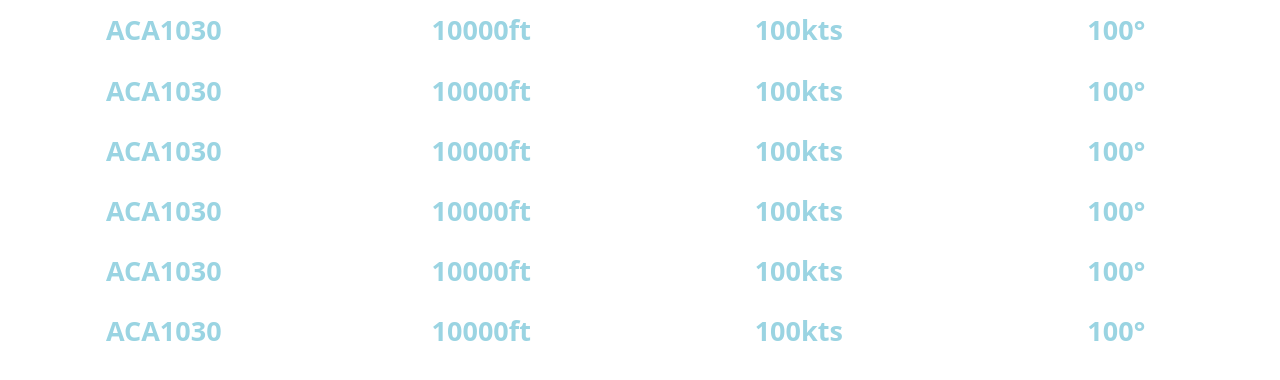
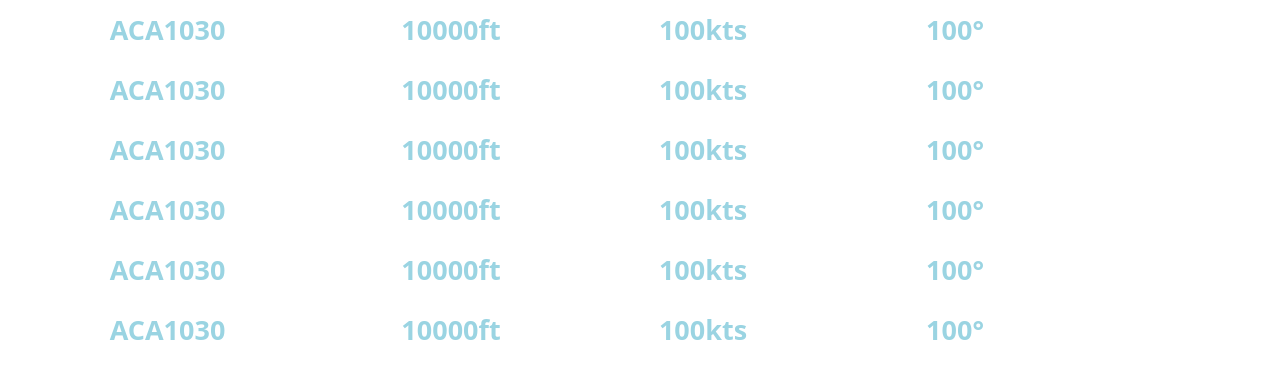
Before and after one commit to damiankliman/flightboard, a React (Vite) app: page / in a window 1280 px wide. Shown: the top 380 px of the page. Built offline with nearby package versions, Linux system fonts and the light colour scheme; no server answers.

Commit message:
update style

```diff
--- a/src/App.tsx
+++ b/src/App.tsx
@@ -37,7 +37,7 @@ function App() {
       track: 100,
     },
     {
-      hex: "000000",
+      hex: "000001",
       type: "Aircraft",
       flight: "ACA1030",
       alt_baro: 10000,
@@ -45,7 +45,7 @@ function App() {
       track: 100,
     },
     {
-      hex: "000000",
+      hex: "000002",
       type: "Aircraft",
       flight: "ACA1030",
       alt_baro: 10000,
@@ -53,7 +53,7 @@ function App() {
       track: 100,
     },
     {
-      hex: "000000",
+      hex: "000003",
       type: "Aircraft",
       flight: "ACA1030",
       alt_baro: 10000,
@@ -61,7 +61,7 @@ function App() {
       track: 100,
     },
     {
-      hex: "000000",
+      hex: "000004",
       type: "Aircraft",
       flight: "ACA1030",
       alt_baro: 10000,
@@ -69,7 +69,7 @@ function App() {
       track: 100,
     },
     {
-      hex: "000000",
+      hex: "000005",
       type: "Aircraft",
       flight: "ACA1030",
       alt_baro: 10000,
--- a/src/components/flight-strip/styles.ts
+++ b/src/components/flight-strip/styles.ts
@@ -3,9 +3,7 @@ import styled from "styled-components";
 export const FlightStripContainer = styled.div`
   width: 100%;
   height: 60px;
-  display: grid;
-  grid-template-columns: 1fr 1fr 1fr 1fr;
-  gap: 10px;
+  display: flex;
   padding: 10px;
 
   border-bottom: 1px solid rgba(255, 255, 255, 0.1);
@@ -17,6 +15,19 @@ export const FlightStripContainer = styled.div`
 
   &:first-child {
     border-top: none;
+  }
+
+  > div:nth-child(1) {
+    width: 25%;
+  }
+  > div:nth-child(2) {
+    width: 20%;
+  }
+  > div:nth-child(3) {
+    width: 20%;
+  }
+  > div:nth-child(4) {
+    width: 20%;
   }
 `;
 
```
